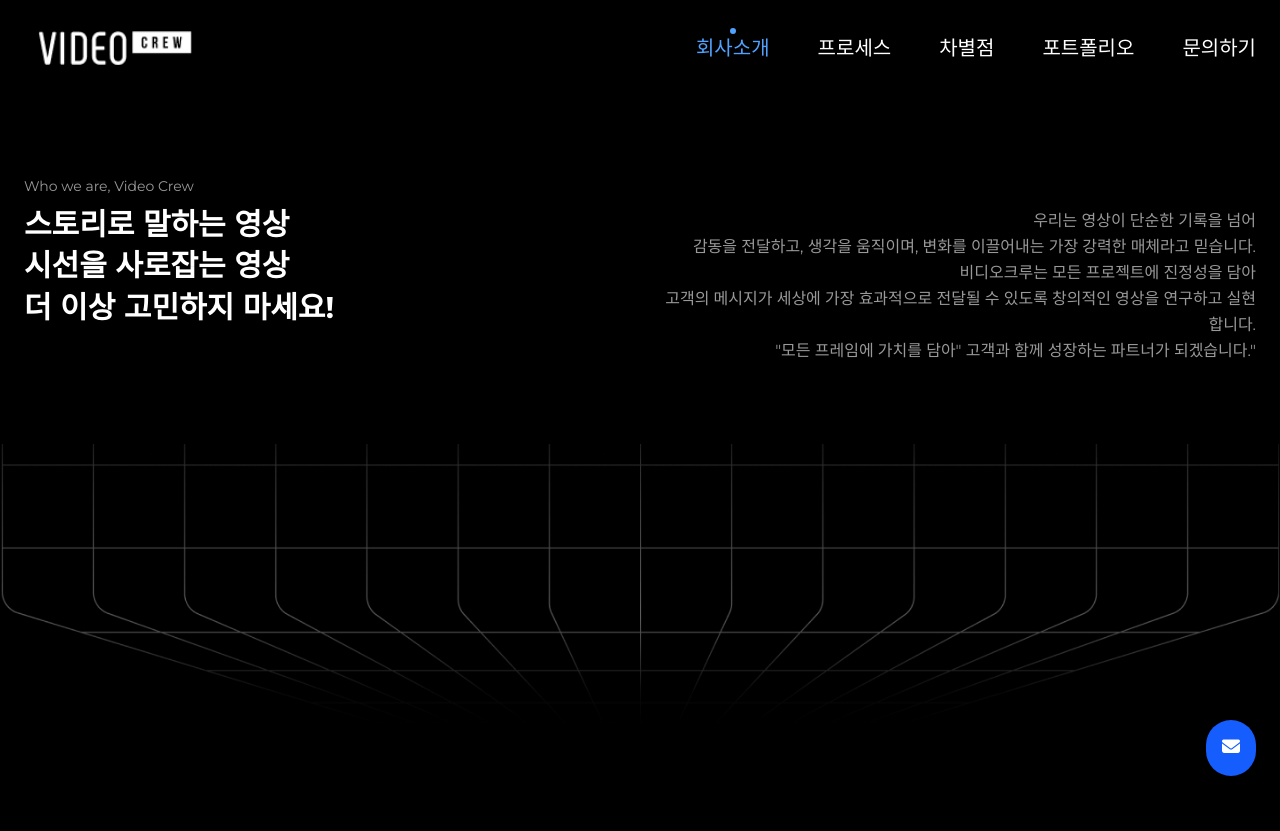
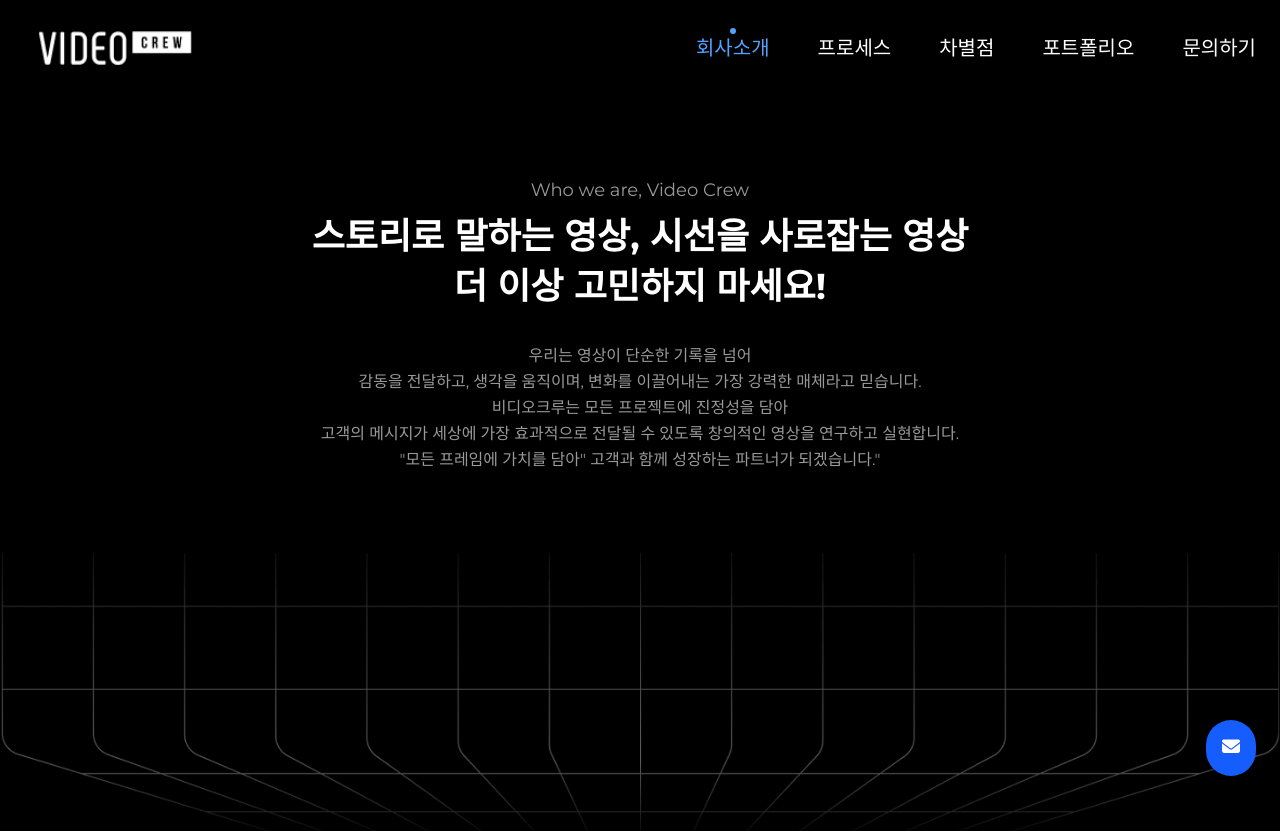
Before and after one commit to sanjeebandas/video-crew-portfolio, a React (Vite) app in the folder client/: page /about in a window 1280 px wide. Shown: the top 831 px of the page. Built offline with nearby package versions, Linux system fonts and the light colour scheme; no server answers; a web font is replaced by a local one.

Commit message:
made the about header content centred

```diff
--- a/client/src/pages/About.tsx
+++ b/client/src/pages/About.tsx
@@ -13,13 +13,8 @@ import ErrorBoundary from "../components/common/ErrorBoundary";
 
 const About = () => {
   const containerRef = useRef<HTMLDivElement>(null);
-  const {
-    slideInFromLeft,
-    slideInFromRight,
-    fadeInUp,
-    staggerFadeIn,
-    parallaxEffect,
-  } = useScrollAnimations();
+  const { slideUpFadeIn, fadeInUp, staggerFadeIn, parallaxEffect } =
+    useScrollAnimations();
 
   // Description content for the right paragraph block with line breaks
   const aboutDescription = [
@@ -33,9 +28,10 @@ const About = () => {
   useEffect(() => {
     // Reduced delay for faster animations while maintaining lazy loading compatibility
     const timer = setTimeout(() => {
-      // About page scroll animations
-      slideInFromLeft(".about-title-left");
-      slideInFromRight(".about-title-right");
+      // About page scroll animations - matching Home page style
+      slideUpFadeIn(".about-title-left");
+      slideUpFadeIn(".about-title-right");
+      fadeInUp(".about-subtitle");
       staggerFadeIn(".about-text-line", 0.06); // Reduced stagger delay
       parallaxEffect(".about-separator", 0.3);
       fadeInUp(".about-section-title", 0.06);
@@ -62,23 +58,21 @@ const About = () => {
             console.error("About page error:", error, errorInfo);
           }}
         >
-          <section className="bg-black text-white w-full px-6 py-12 md:py-16 lg:py-20 relative z-10">
-            <div className="max-w-[1248px] mx-auto flex flex-col md:flex-row justify-between items-start md:space-x-8 lg:space-x-12 space-y-10 md:space-y-0">
-              {/* Left Title Block */}
-              <div className="w-full md:flex-1 text-center md:text-left about-title-left">
-                <p className="text-sm text-muted mb-2">
+          <section className="bg-black text-white w-full px-4 xs:px-6 md:px-8 lg:px-6 py-12 xs:py-16 md:py-20 relative z-10">
+            <div className="max-w-[1248px] mx-auto flex flex-col justify-center items-center space-y-8">
+              {/* Left Title Block — responsive width adjustments */}
+              <div className="w-full md:w-[450px] lg:w-[600px] xl:w-[700px] text-center about-title-left">
+                <p className="text-sm xs:text-base md:text-lg text-muted mb-2 about-subtitle">
                   Who we are, Video Crew
                 </p>
-                <h2 className="text-xl sm:text-2xl md:text-2xl lg:text-3xl font-bold leading-snug">
-                  스토리로 말하는 영상
-                  <br />
-                  시선을 사로잡는 영상
+                <h2 className="text-xl xs:text-2xl sm:text-3xl md:text-2xl lg:text-4xl font-bold leading-snug">
+                  스토리로 말하는 영상, 시선을 사로잡는 영상
                   <br />더 이상 고민하지 마세요!
                 </h2>
               </div>
 
-              {/* Right Paragraph Block */}
-              <div className="w-full md:flex-1 text-sm md:text-sm lg:text-base text-muted leading-relaxed text-center md:text-right md:mt-6 lg:mt-8 about-title-right">
+              {/* Right Paragraph Block — responsive text sizing */}
+              <div className="w-full max-w-[800px] md:max-w-[900px] lg:max-w-[1000px] text-md xs:text-base sm:text-lg md:text-base lg:text-md text-muted leading-relaxed text-center about-title-right">
                 {aboutDescription.map((line, index) => (
                   <div key={index} className="about-text-line">
                     {line}
```
